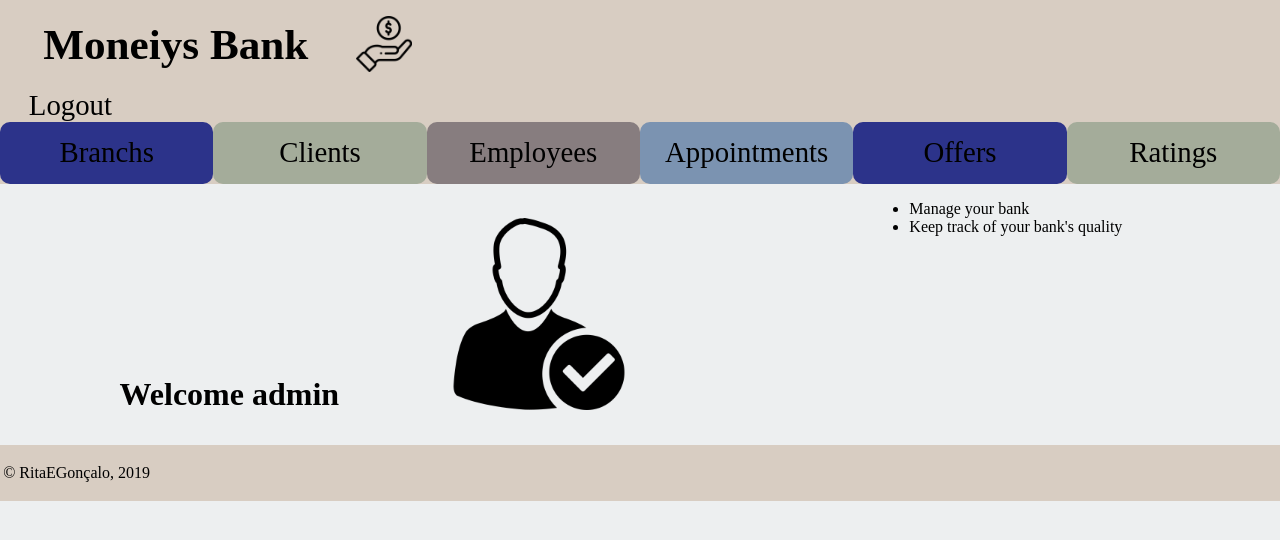
After one commit to RitaMartinho/SIBD, a PHP site: page /generalview_admin.html in a window 1280 px wide. The commit adds this page. Shown: the top 540 px of the page. Run offline with PHP 8.4, Linux system fonts and the light colour scheme.

Commit message:
added general_view_admin and changed db

```diff
--- /dev/null
+++ b/Interface/AdminViewLayout.css
@@ -0,0 +1,30 @@
+body section#content {
+
+    display: grid;
+    grid-template-rows: 1.5fr;
+    grid-template-areas:"Welcome";
+}
+
+
+/* WELCOME AREA*/
+body section#welcome{
+    grid-area: Welcome;
+    display: grid;
+    grid-template-columns: 1fr 1fr 1fr;
+    grid-template-areas: "WelcomeText WelcomePic WelcomeList";
+    justify-content: center;
+}
+
+body section#welcome h2{
+    margin : 1em;
+    grid-area: WelcomeText;
+}
+
+body section#welcome img{
+    margin : 1em;
+    grid-area: WelcomePic;
+}
+body section#welcome ul{
+    margin : 1em;
+    grid-area: WelcomeList;
+}
--- /dev/null
+++ b/Interface/AdminViewStyle.css
@@ -0,0 +1,25 @@
+body{
+    margin: 0 auto;
+    background-color: #edeff0;
+}
+
+body section#welcome h2{
+
+    font-size: 2em;
+    text-align: center;
+    margin-left: 2em;
+    margin-top: 6em;
+}
+
+body section#welcome img{
+
+    width:12em;
+    align-self: center;
+}
+
+
+/* FOOTER */
+body footer{
+    background-color: #d8cdc2;
+    padding: 0.2em;
+}
--- /dev/null
+++ b/Interface/HeaderLayoutAdmin.css
@@ -0,0 +1,33 @@
+ody header {
+
+    overflow: hidden;
+    position: fixed;
+    top: 0;
+    width: 100%;
+    display: grid;
+    grid-template-rows: 0.25fr 0.5fr;
+    grid-template-columns: 0.5fr 0.5fr;
+    grid-template-areas:"Title Logout"
+                        "Nav Nav";
+    grid-auto-flow: row;
+
+}
+
+body header section#logo{
+    grid-area: Title;
+}
+
+boyd header section#logout{
+    grid-area: Logout;
+}
+
+body header nav#operations{
+    grid-area: Nav;
+    display: grid;
+    grid-template-columns: 0.17fr 0.17fr 0.17fr 0.17fr 0.17fr 0.17fr;
+    grid-template-areas:"BranchsLink ClientsLink EmployeesLink AppointmentsLink OffersLink RatingsLink";
+}
+
+body header nav#operations a#Branchs{
+    grid-area: BranchsLink;
+}
--- /dev/null
+++ b/Interface/HeaderStyleAdmin.css
@@ -0,0 +1,87 @@
+html{
+    font-family: 'Times New Roman', Times, serif;
+}
+
+body header{
+    background-color: #d8cdc2;
+}
+
+
+body header a{
+    font-size: 1.8em;
+    padding: 1em;
+    text-decoration: none;
+    color: black;
+}
+
+/* LOGO */
+body header section#logo h1{
+    vertical-align: middle;
+    display: inline-block;
+}
+
+body header section#logo img{
+    vertical-align: middle;
+    width: 3.5em;
+}
+
+/* NAV*/
+body header nav a{
+
+    text-align: center;
+    padding: 0.5em;
+    border-radius: 10px;
+}
+
+body header nav a#Branchs{
+    background-color: #2C338A;
+}
+body header nav a#Clients{
+    background-color: #A4AC9A;
+}
+body header nav a#Employees{
+    background-color: #877D7F;
+}
+body header nav a#Appointments{
+    background-color: #7B93B1;
+}
+
+body header nav a#Offers{
+    background-color: #2C338A;
+}
+body header nav a#Ratings{
+    background-color: #A4AC9A;
+}
+
+/*HOVER*/
+
+body header nav a#Branchs:hover{
+    background-color: lightgray;
+    border: 2px solid #2C338A;
+}
+
+body header nav a#Clients:hover{
+    background-color: lightgray;
+    border: 2px solid #A4AC9A;
+}
+
+body header nav a#Employees:hover{
+    background-color:lightgray;
+    border: 2px solid #877D7F;
+}
+
+body header nav a#Appointments:hover{
+     background-color: lightgray;
+     border: 2px solid #7B93B1;
+}
+
+body header nav a#Offers:hover{
+    background-color: lightgray;
+    border: 2px solid #2C338A;
+}
+
+
+body header nav a#Ratings:hover{
+    background-color: lightgray;
+    border: 2px solid #A4AC9A;
+}
--- a/Interface/UserViewLayout.css
+++ b/Interface/UserViewLayout.css
@@ -17,7 +17,7 @@ body section#welcome{
     justify-content: center;
 }
 
-body section#welcome h1{
+body section#welcome h2{
     margin : 1em;
     grid-area: WelcomeText;
 }
--- a/Interface/UserViewStyle.css
+++ b/Interface/UserViewStyle.css
@@ -9,7 +9,7 @@ body section#offers img{
     width: 12em;
 }
 
-body section#welcome h1{
+body section#welcome h2{
 
     font-size: 2em;
     text-align: center;
--- /dev/null
+++ b/Interface/generalview_admin.html
@@ -0,0 +1,46 @@
+<!DOCTYPE html>
+
+<html lang="en">
+<head>
+    <meta charset="UTF-8">
+    <meta name="viewport" content="width=device-width, initial-scale=1.0">
+    <link href="HeaderLayoutAdmin.css" rel="stylesheet">
+    <link href="HeaderStyleAdmin.css" rel="stylesheet">
+    <link href="AdminViewLayout.css" rel="stylesheet">
+    <link href="AdminViewStyle.css" rel="stylesheet">
+    <title>Bank System</title>
+</head>
+<body>
+    <header>
+        <section id="logo">
+            <h1><a href="generalview_admin.html"> Moneiys Bank</a></h1>
+            <img src="img/bank_logo.png" alt="bank_logo">
+        </section>
+        <section id="logout">
+            <a href="login.html">Logout</a>
+        </section>
+        <nav id="operations">
+                <a href="generalview_admin.html" id="Branchs">Branchs</a>
+                <a href="generalview_admin.html" id="Clients">Clients</a>
+                <a href="generalview_admin.html" id="Employees">Employees</a>
+                <a href="generalview_admin.html" id="Appointments">Appointments</a>
+                <a href="generalview_admin.html" id="Offers">Offers</a>
+                <a href="generalview_admin.html" id="Ratings">Ratings</a>
+        </nav>
+    </header>
+    <section id="content">
+        <section id="welcome">
+            <h2>Welcome admin</h2>
+            <img src="img/admin.png" alt="welcome_admin">
+            <ul>
+                <li>Manage your bank</li>
+                <li>Keep track of your bank's quality</li>
+            </ul>
+        </section>
+    </section>
+    <footer>
+        <p>&copy; RitaEGonçalo, 2019</p>
+    </footer>
+
+</body>
+</html>
--- a/Interface/generalview_user.html
+++ b/Interface/generalview_user.html
@@ -14,7 +14,7 @@
     <header>
         <section id="logo">
             <h1><a href="generalview_user.html"> Moneiys Bank</a></h1>
-            <img src="bank_logo.png" alt="bank_logo">
+            <img src="img/bank_logo.png" alt="bank_logo">
         </section>
         <section id="username">
             Username
@@ -30,7 +30,7 @@
     <section id="content">
         <section id="welcome">
             <h2>Welcome to your personal client page!</h2>
-            <img src="welcome.png" alt="welcome">
+            <img src="img/welcome.png" alt="welcome">
             <ul>
                 <li>You can:</li>
                 <li> Manage your account</li>
@@ -67,7 +67,7 @@
                     <input type="submit" value="Check">
                 </form>
             </section>
-            <img src="offer.png" alt="offer">
+            <img src="img/offer.png" alt="offer">
         </section>
     </section>
     <footer>
```
Also changed, not shown: Interface/bank_logo.png (deleted), Interface/img/branch.png (added), Interface/img/client.png (added), Interface/img/employee.png (added), Interface/img/offer.png (renamed from Interface/offer.png), Interface/img/rating.png (added), Interface/img/welcome.png (renamed from Interface/welcome.png), bank_db.db.
